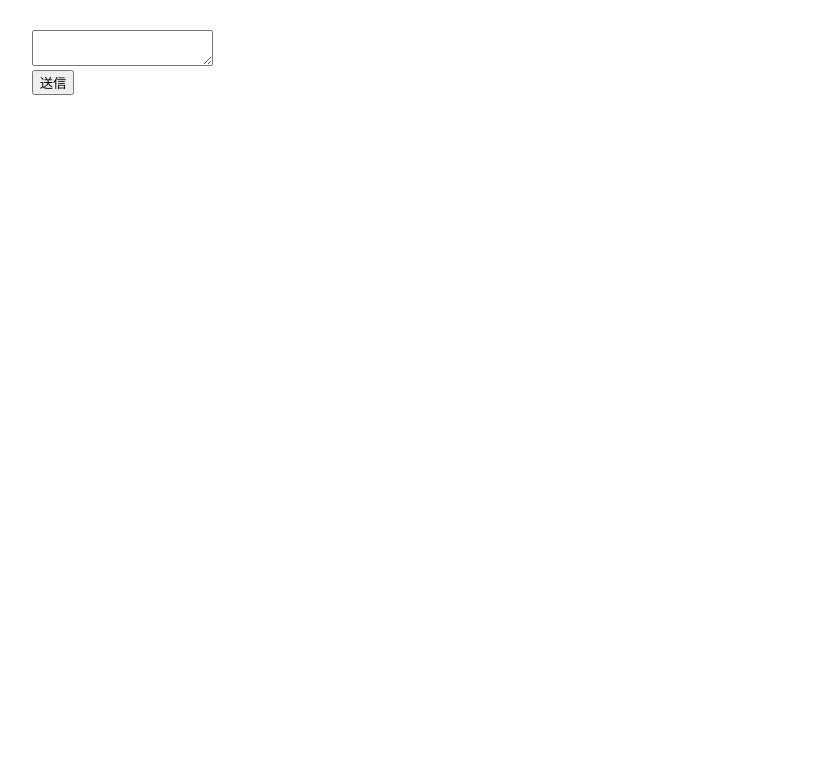
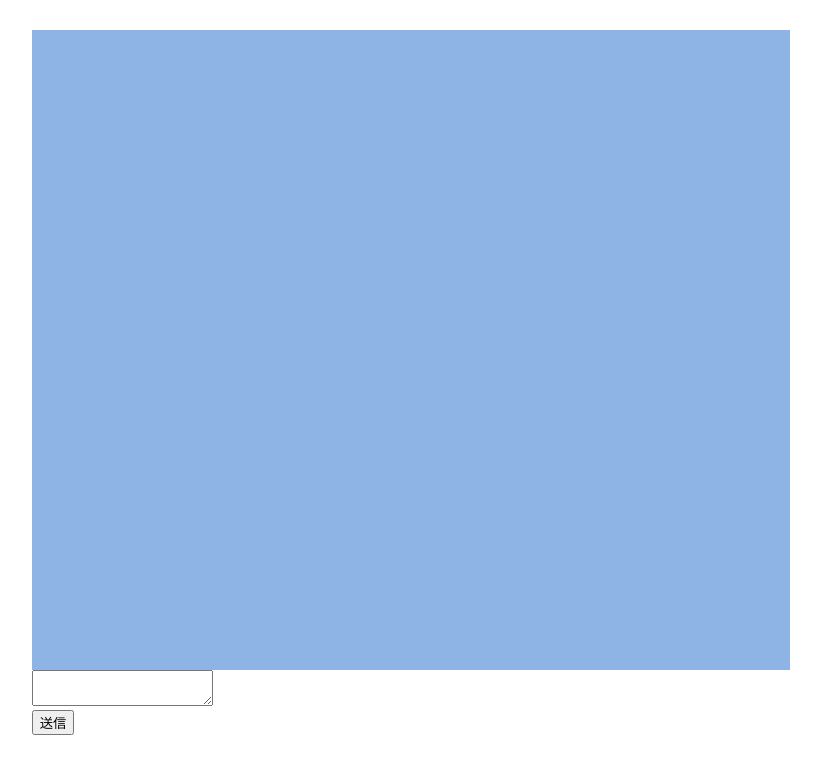
Before and after one commit to Tanakayosugoi/TheCult, a plain HTML site: page index.html in a window 1280 px wide. Shown: the whole page, without its empty margins (229-1050 px from the left). Drawn offline with nearby package versions, Linux system fonts and the light colour scheme.

Commit message:
Update style.css

```diff
--- a/style.css
+++ b/style.css
@@ -1,4 +1,14 @@
-   .container {
+/*https://note.com/skipla/n/n4f93a621c5d4*/
+
+.container {
      width: 60%;
      margin: 30px auto;
    }
+
+
+/* チャットの表示領域はスクロール可能にする */
+.chat-area {
+  height: 80vh;
+  background: #8DB4E5;
+  overflow: scroll
+}
```
